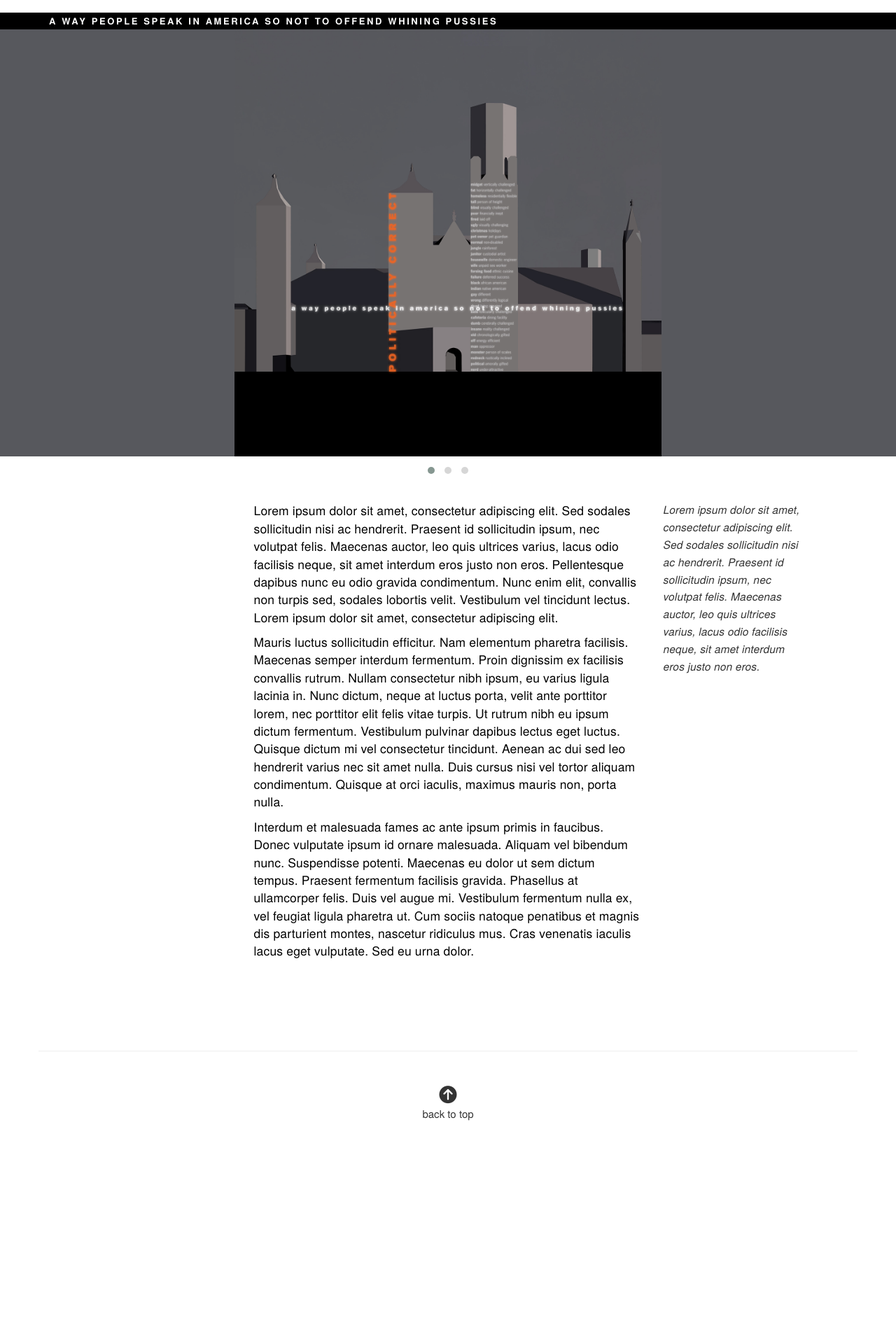
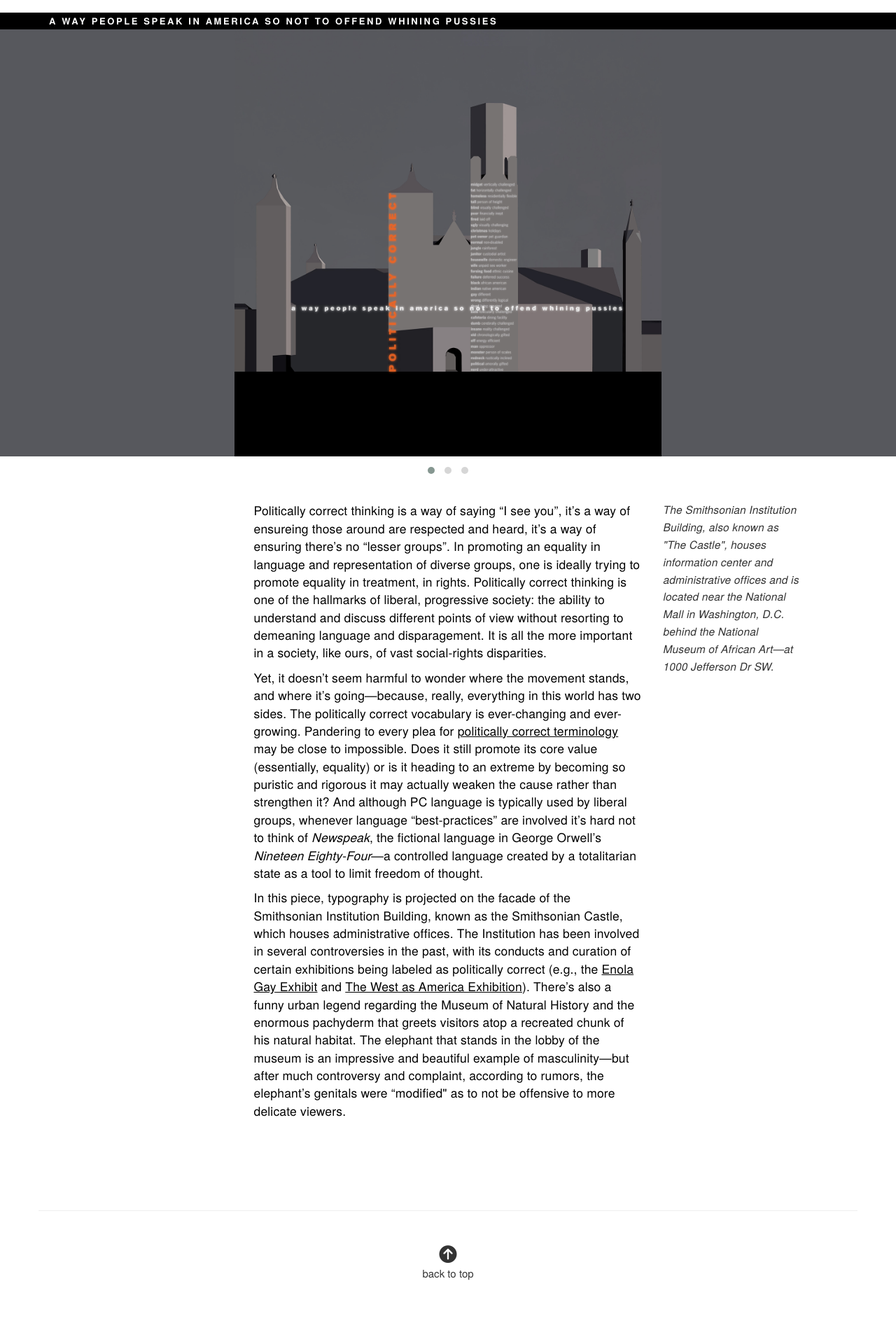
Before and after one commit to carolineportugal/estudioporto, a Jekyll site: the page built from _posts/2016-08-22-typographic-interventions.html, in a window 1280 px wide. Shown: the part 3841-5761 px from the top of the page at 70% size. Built offline with Jekyll 4.4.1, drawn with Linux system fonts in a browser that asks for light colours; nearby versions of some CDN libraries; some web fonts are replaced; before the commit the page ends 5532 px from its top, so only the background shows below that.

Commit message:
finalizes smithsonian castle

```diff
--- a/_posts/2016-08-22-typographic-interventions.html
+++ b/_posts/2016-08-22-typographic-interventions.html
@@ -133,14 +133,14 @@ tags:
       <div class="row">
         <div class="col-md-6 col-md-offset-3">
           <div class="text-description">
-            <p>Lorem ipsum dolor sit amet, consectetur adipiscing elit. Sed sodales sollicitudin nisi ac hendrerit. Praesent id sollicitudin ipsum, nec volutpat felis. Maecenas auctor, leo quis ultrices varius, lacus odio facilisis neque, sit amet interdum eros justo non eros. Pellentesque dapibus nunc eu odio gravida condimentum. Nunc enim elit, convallis non turpis sed, sodales lobortis velit. Vestibulum vel tincidunt lectus. Lorem ipsum dolor sit amet, consectetur adipiscing elit.</p>
-            <p>Mauris luctus sollicitudin efficitur. Nam elementum pharetra facilisis. Maecenas semper interdum fermentum. Proin dignissim ex facilisis convallis rutrum. Nullam consectetur nibh ipsum, eu varius ligula lacinia in. Nunc dictum, neque at luctus porta, velit ante porttitor lorem, nec porttitor elit felis vitae turpis. Ut rutrum nibh eu ipsum dictum fermentum. Vestibulum pulvinar dapibus lectus eget luctus. Quisque dictum mi vel consectetur tincidunt. Aenean ac dui sed leo hendrerit varius nec sit amet nulla. Duis cursus nisi vel tortor aliquam condimentum. Quisque at orci iaculis, maximus mauris non, porta nulla.</p>
-            <p>Interdum et malesuada fames ac ante ipsum primis in faucibus. Donec vulputate ipsum id ornare malesuada. Aliquam vel bibendum nunc. Suspendisse potenti. Maecenas eu dolor ut sem dictum tempus. Praesent fermentum facilisis gravida. Phasellus at ullamcorper felis. Duis vel augue mi. Vestibulum fermentum nulla ex, vel feugiat ligula pharetra ut. Cum sociis natoque penatibus et magnis dis parturient montes, nascetur ridiculus mus. Cras venenatis iaculis lacus eget vulputate. Sed eu urna dolor.</p>
+            <p>Politically correct thinking is a way of saying “I see you”, it’s a way of ensureing those around are respected and heard, it’s a way of ensuring there’s no “lesser groups”. In promoting an equality in language and representation of diverse groups, one is ideally trying to promote equality in treatment, in rights. Politically correct thinking is one of the hallmarks of liberal, progressive society: the ability to understand and discuss different points of view without resorting to demeaning language and disparagement. It is all the more important in a society, like ours, of vast social-rights disparities.</p>
+            <p>Yet, it doesn’t seem harmful to wonder where the movement stands, and where it’s going—because, really, everything in this world has two sides. The politically correct vocabulary is ever-changing and ever-growing. Pandering to every plea for <a href="http://www.academia.edu/6735062/politically_correct_dictionary" target="_blank">politically correct terminology</a> may be close to impossible. Does it still promote its core value (essentially, equality) or is it heading to an extreme by becoming so puristic and rigorous it may actually weaken the cause rather than strengthen it? And although PC language is typically used by liberal groups, whenever language “best-practices” are involved it’s hard not to think of  <i>Newspeak</i>, the fictional language in George Orwell’s <i>Nineteen Eighty-Four</i>—a controlled language created by a totalitarian state as a tool to limit freedom of thought.</p>
+            <p>In this piece, typography is projected on the facade of the Smithsonian Institution Building, known as the Smithsonian Castle, which houses administrative offices. The Institution has been involved in several controversies in the past, with its conducts and curation of certain exhibitions being labeled as politically correct (e.g., the <a href="http://www.nytimes.com/1994/10/01/us/smithsonian-substantially-alters-enola-gay-exhibit-after-criticism.html" target="_blank">Enola Gay Exhibit</a> and <a href="https://en.wikipedia.org/wiki/The_West_as_America_Art_Exhibition" target="_blank">The West as America Exhibition</a>). There’s also a funny urban legend regarding the Museum of Natural History and the enormous pachyderm that greets visitors atop a recreated chunk of his natural habitat. The elephant that stands in the lobby of the museum is an impressive and beautiful example of masculinity—but after much controversy and complaint, according to rumors, the elephant’s genitals were “modified" as to not be offensive to more delicate viewers.</p>
           </div>
         </div>
         <div class="col-md-3">
           <div class="text-info">
-            <p>Lorem ipsum dolor sit amet, consectetur adipiscing elit. Sed sodales sollicitudin nisi ac hendrerit. Praesent id sollicitudin ipsum, nec volutpat felis. Maecenas auctor, leo quis ultrices varius, lacus odio facilisis neque, sit amet interdum eros justo non eros.</p>
+            <p>The Smithsonian Institution Building, also known as "The Castle", houses information center and administrative offices and is located near the National Mall in Washington, D.C. behind the National Museum of African Art—at 1000 Jefferson Dr SW.</p>
           </div>
         </div>
       </div>
--- a/_sass/_typographic-interventions.scss
+++ b/_sass/_typographic-interventions.scss
@@ -98,6 +98,16 @@ $transition-time:.2s;
       letter-spacing: 0.01em;
     }
 
+    a{
+      transition:$transition-time;
+      color:#000;
+      text-decoration: underline;
+
+      &:hover{
+        color:lighten(#000, 20%);
+      }
+    }
+
   }
 
   .container-fluid-sc{
```
